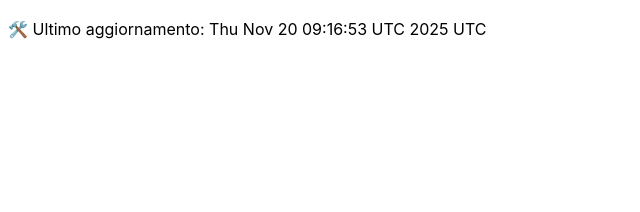
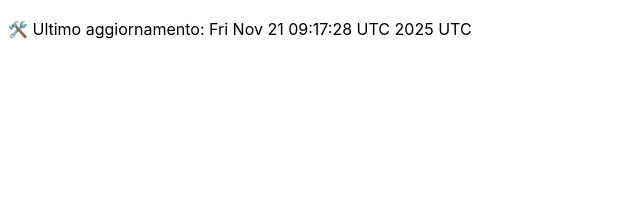
Before and after one commit to DanteTrb/DanteTrb.github.io, a Jekyll site: the page built from badges.md, in a window 1280 px wide. Shown: the top 212 px of the page, without its empty margins (0-640 px from the left). Built offline with Jekyll 4.4.1, drawn with Linux system fonts in a browser that asks for light colours; our own code applies the rules of GitHub Pages for plain Markdown files.

Commit message:
🛠️ Aggiornamento automatico badge

```diff
--- a/badges.md
+++ b/badges.md
@@ -1 +1 @@
-🛠️ Ultimo aggiornamento: Thu Nov 20 09:16:53 UTC 2025 UTC
+🛠️ Ultimo aggiornamento: Fri Nov 21 09:17:28 UTC 2025 UTC
```
